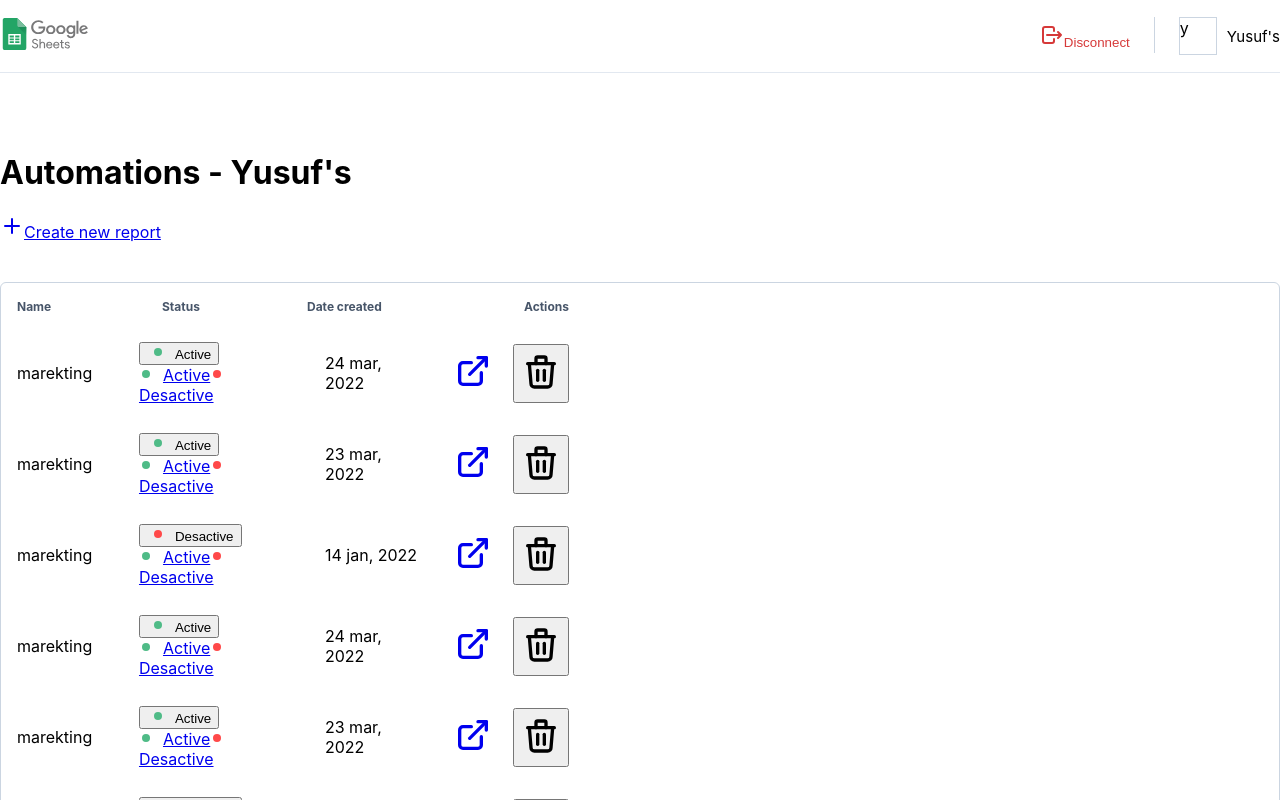
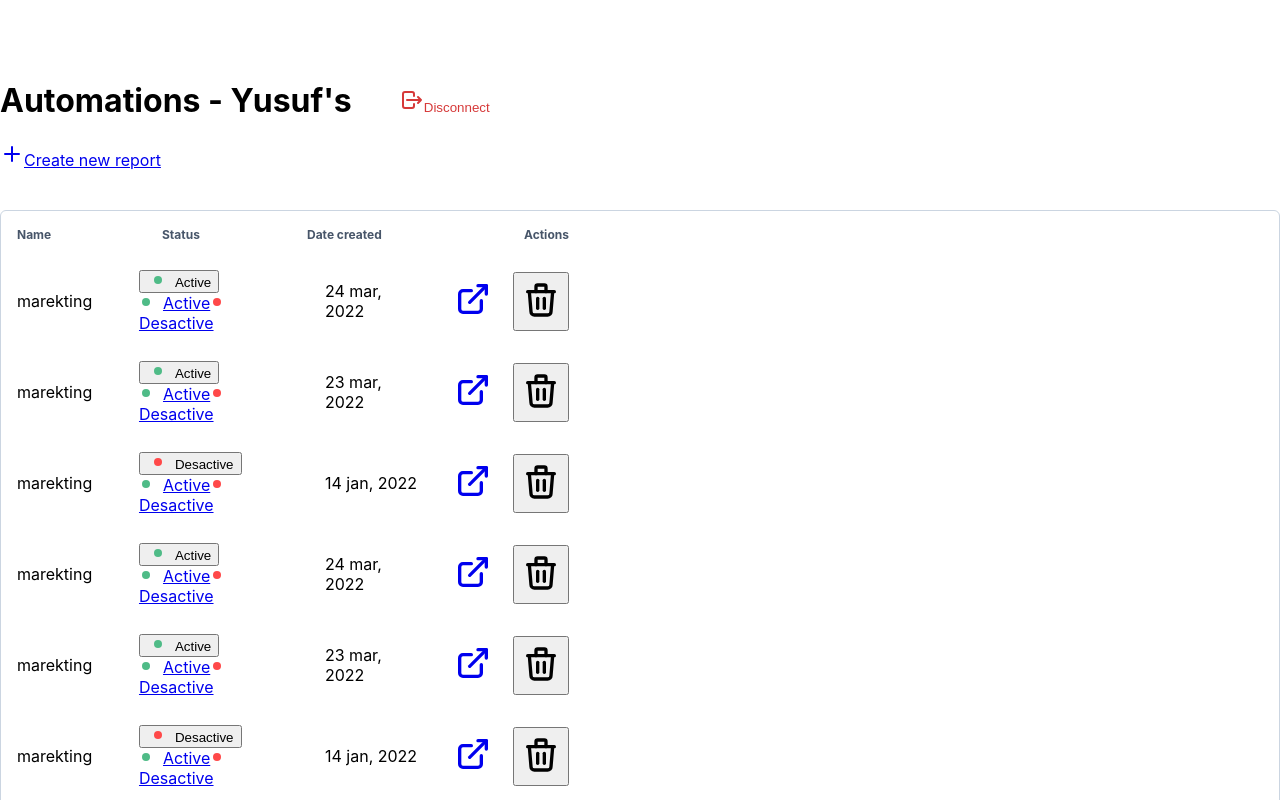
Before and after one commit to yusufbz/google-sheets-app, a React (Create React App) app: page / in a window 1280 px wide. Shown: the top 800 px of the page. Built offline with nearby package versions, Linux system fonts and the light colour scheme.

Commit message:
Navbar changes

```diff
--- a/src/components/Header.js
+++ b/src/components/Header.js
@@ -1,4 +1,4 @@
-import { IconPlus } from "@tabler/icons";
+import { IconLogout, IconPlus } from "@tabler/icons";
 import { Link } from "react-router-dom";
 
 export default function Header() {
@@ -8,6 +8,11 @@ export default function Header() {
         <div className="col">
           <h1 className="page-title">
             Automations - <span>Yusuf's</span>
+            <span className="divider-vertical"></span>
+            <button className="btn btn-ghost-danger">
+              <IconLogout />
+              Disconnect
+            </button>
           </h1>
         </div>
         <div className="col-auto ms-auto">
--- a/src/pages/App.js
+++ b/src/pages/App.js
@@ -3,7 +3,6 @@ import Auth from "./Auth";
 import Navigation from "../components/Navigation";
 import Home from "./home";
 import New from "./New";
-import "./App.css";
 import "../styles/main.css";
 
 function App() {
@@ -16,7 +15,6 @@ function App() {
         </Routes>
       ) : (
         <>
-          <Navigation />
           <Routes>
             <Route path="/" exact element={<Home />} />
             <Route path="/new" element={<New />} />
--- a/src/styles/_base.scss
+++ b/src/styles/_base.scss
@@ -1,13 +1,13 @@
 @import "./variables";
 
 .navigation {
-  background-color: white;
-  padding: 16px 0;
-  box-shadow: 0 1px 0 $--tblr-gray-200;
+  // background-color: white;
   .container {
+    padding: 16px 0;
     display: flex;
     align-items: center;
     justify-content: space-between;
+    box-shadow: 0 1px 0 $--tblr-gray-200;
     .logo {
       height: 36px;
     }
--- a/src/styles/main.css
+++ b/src/styles/main.css
@@ -1,11 +1,5 @@
-.navigation {
-  background-color: white;
+.navigation .container {
   padding: 16px 0;
-  -webkit-box-shadow: 0 1px 0 #e2e8f0;
-          box-shadow: 0 1px 0 #e2e8f0;
-}
-
-.navigation .container {
   display: -webkit-box;
   display: -ms-flexbox;
   display: flex;
@@ -15,6 +9,8 @@
   -webkit-box-pack: justify;
       -ms-flex-pack: justify;
           justify-content: space-between;
+  -webkit-box-shadow: 0 1px 0 #e2e8f0;
+          box-shadow: 0 1px 0 #e2e8f0;
 }
 
 .navigation .container .logo {
@@ -151,6 +147,20 @@ th .btn-more::after {
 
 .home .page-header .d-none {
   display: block !important;
+}
+
+.home .page-header button {
+  padding: 0;
+  border: none;
+  background: none;
+  color: #d63939;
+}
+
+.home .page-header .divider-vertical {
+  width: 1px;
+  height: 36px;
+  margin: 0 24px;
+  background-color: #cbd5e1;
 }
 
 .home .table-responsive {
--- a/src/styles/pages/_home.scss
+++ b/src/styles/pages/_home.scss
@@ -5,6 +5,18 @@
     padding: 60px 0 40px;
     .d-none {
       display: block !important;
+    }
+    button {
+      padding: 0;
+      border: none;
+      background: none;
+      color: $--tblr-red;
+    }
+    .divider-vertical {
+      width: 1px;
+      height: 36px;
+      margin: 0 24px;
+      background-color: $--tblr-gray-300;
     }
   }
 
```
Also changed, not shown: src/pages/App.css (deleted), 1 other file (tests, documents, lock files or other folders).
